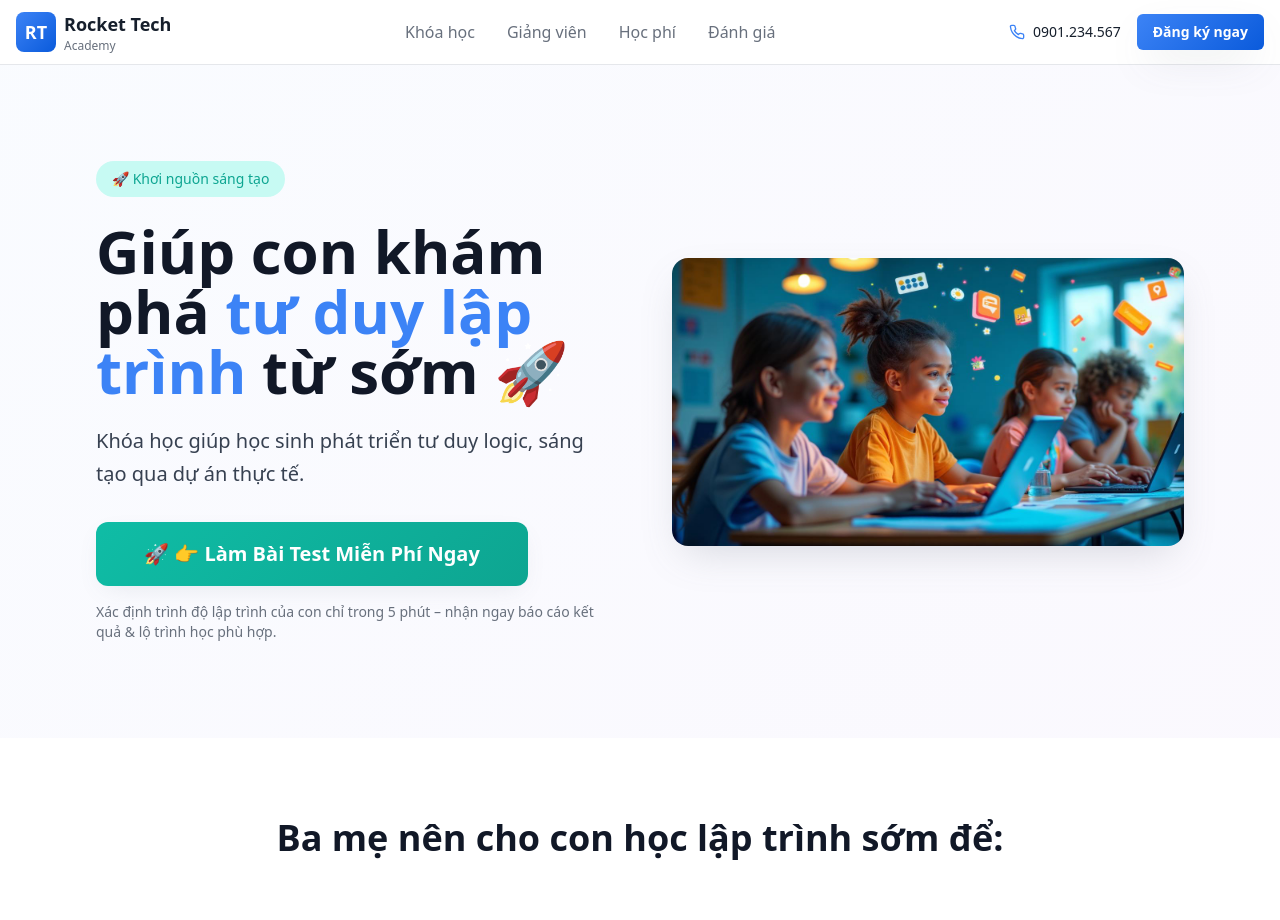
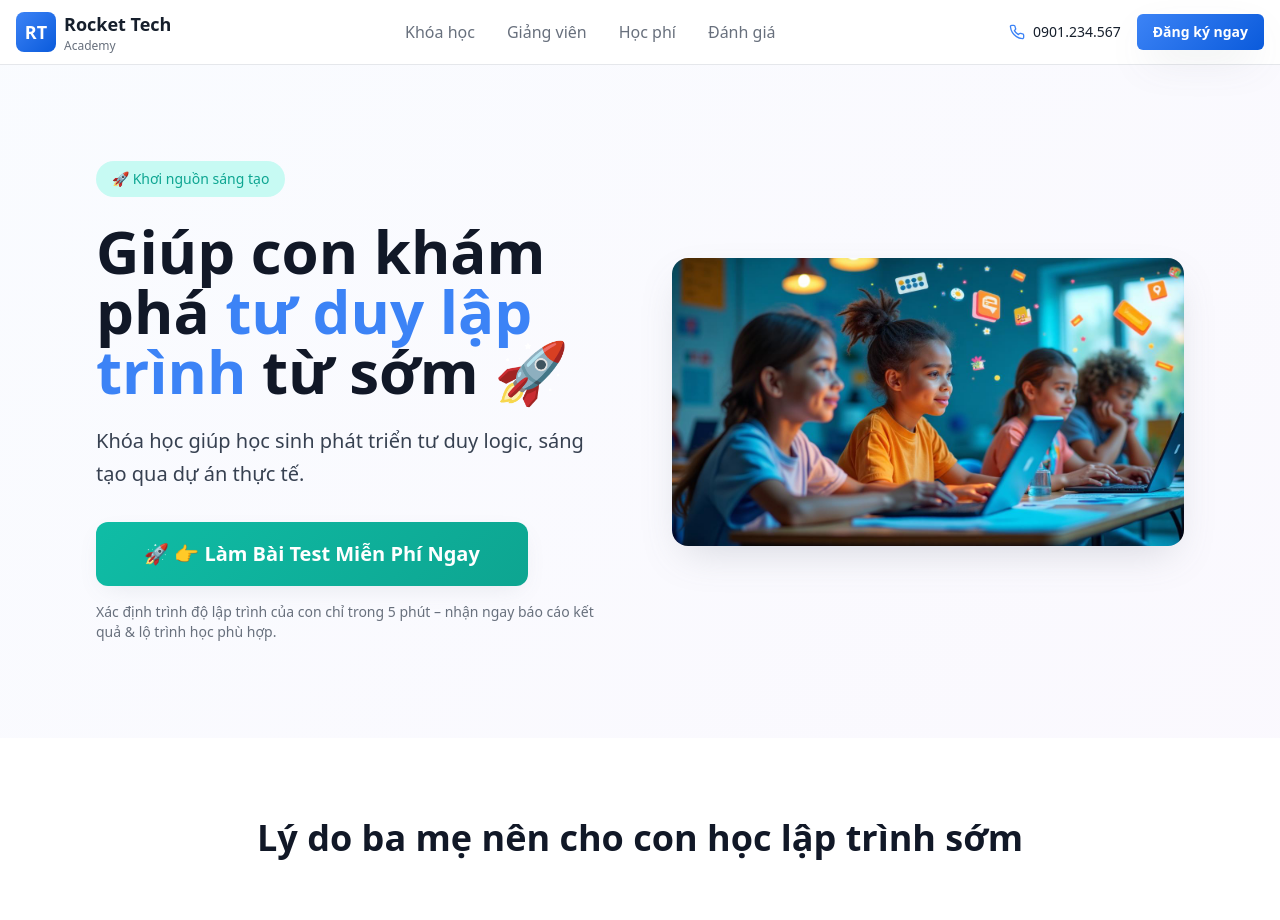
Before and after one commit to hoannguyenai/landing-page-ninja-ai, a React (Vite) app: page / in a window 1280 px wide. Shown: the top 920 px of the page. Built offline with nearby package versions, Linux system fonts and the light colour scheme; the HTML template or start-up script is replaced by a standard one.

Commit message:
Refactor: Update section title

```diff
--- a/src/pages/Index.tsx
+++ b/src/pages/Index.tsx
@@ -125,7 +125,7 @@ const Index = () => {
         <div className="container mx-auto max-w-6xl">
           <div className="text-center mb-16 animate-fade-up">
             <h2 className="text-4xl font-bold mb-6" style={{ color: '#111827' }}>
-              Ba mẹ nên cho con học lập trình sớm để:
+              Lý do ba mẹ nên cho con học lập trình sớm
             </h2>
           </div>
 
```
